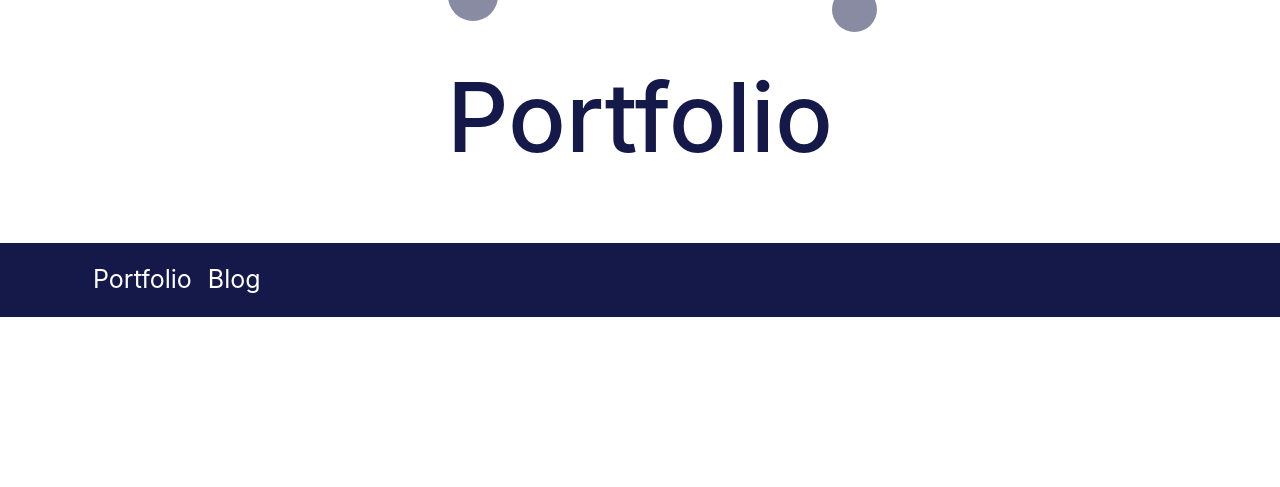
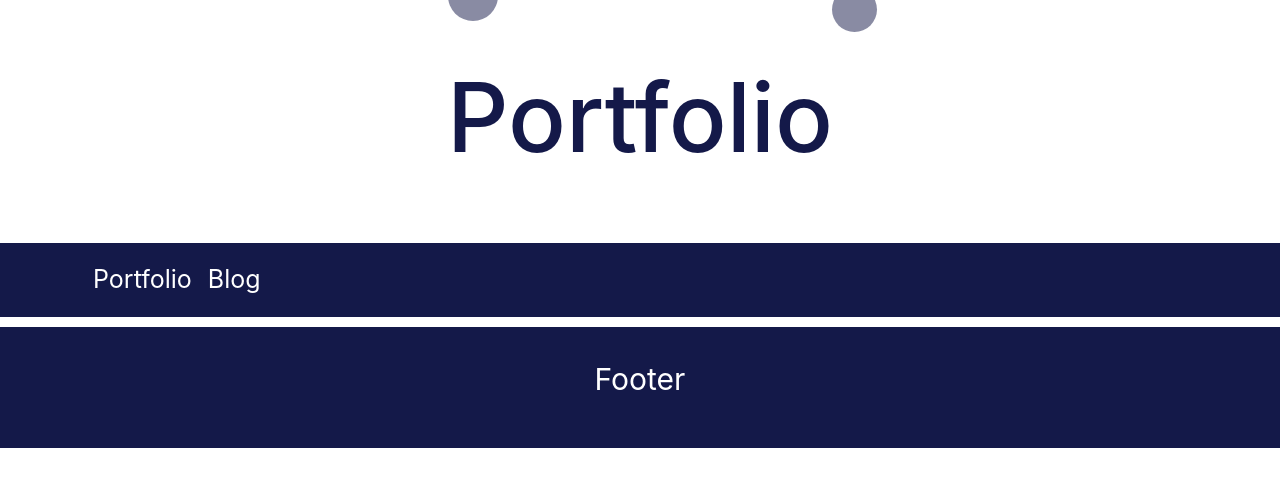
Before and after one commit to olsonja88/Johnolson.dev, a Django app: page /projects/ in a window 1280 px wide. Shown: the top 487 px of the page. Run offline with Django 4.2, Linux system fonts and the light colour scheme; data that the repository does not hold is empty.

Commit message:
Feat: Add footer to base.html, add styling for it in projects_styles.css

```diff
--- a/jodev_website/templates/base.html
+++ b/jodev_website/templates/base.html
@@ -17,6 +17,11 @@
     {% block page_content %}{% endblock %}
 </div>
 
+<!--Footer-->
+<div class="footer">
+  <p>Footer</p>
+</div>
+
 <!--Bootstrap JS-->
 <script src="https://code.jquery.com/jquery-3.3.1.slim.min.js" integrity="sha384-q8i/X+965DzO0rT7abK41JStQIAqVgRVzpbzo5smXKp4YfRvH+8abtTE1Pi6jizo" crossorigin="anonymous"></script>
 <script src="https://cdn.jsdelivr.net/npm/popper.js@1.14.3/dist/umd/popper.min.js" integrity="sha384-ZMP7rVo3mIykV+2+9J3UJ46jBk0WLaUAdn689aCwoqbBJiSnjAK/l8WvCWPIPm49" crossorigin="anonymous"></script>
--- a/projects/static/projects_styles.css
+++ b/projects/static/projects_styles.css
@@ -144,3 +144,14 @@
   border: none;
   background-color: #141949;
 }
+
+/* Footer */
+.footer {
+  font-size: 30px;
+  padding: 30px;
+  margin-top: 10px;
+  width: 100%;
+  background-color: #141949;
+  color: white;
+  text-align: center;
+}
```
